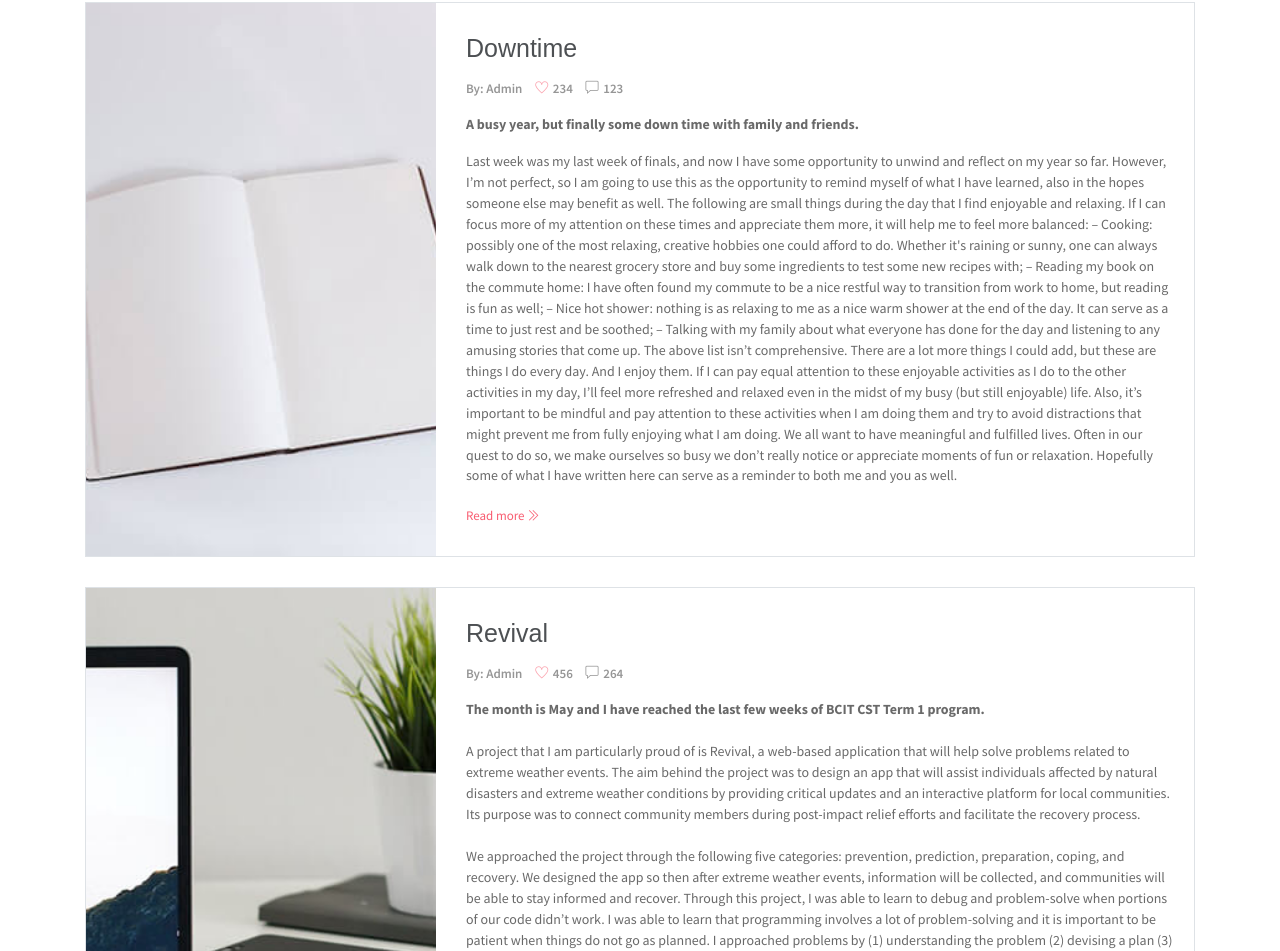
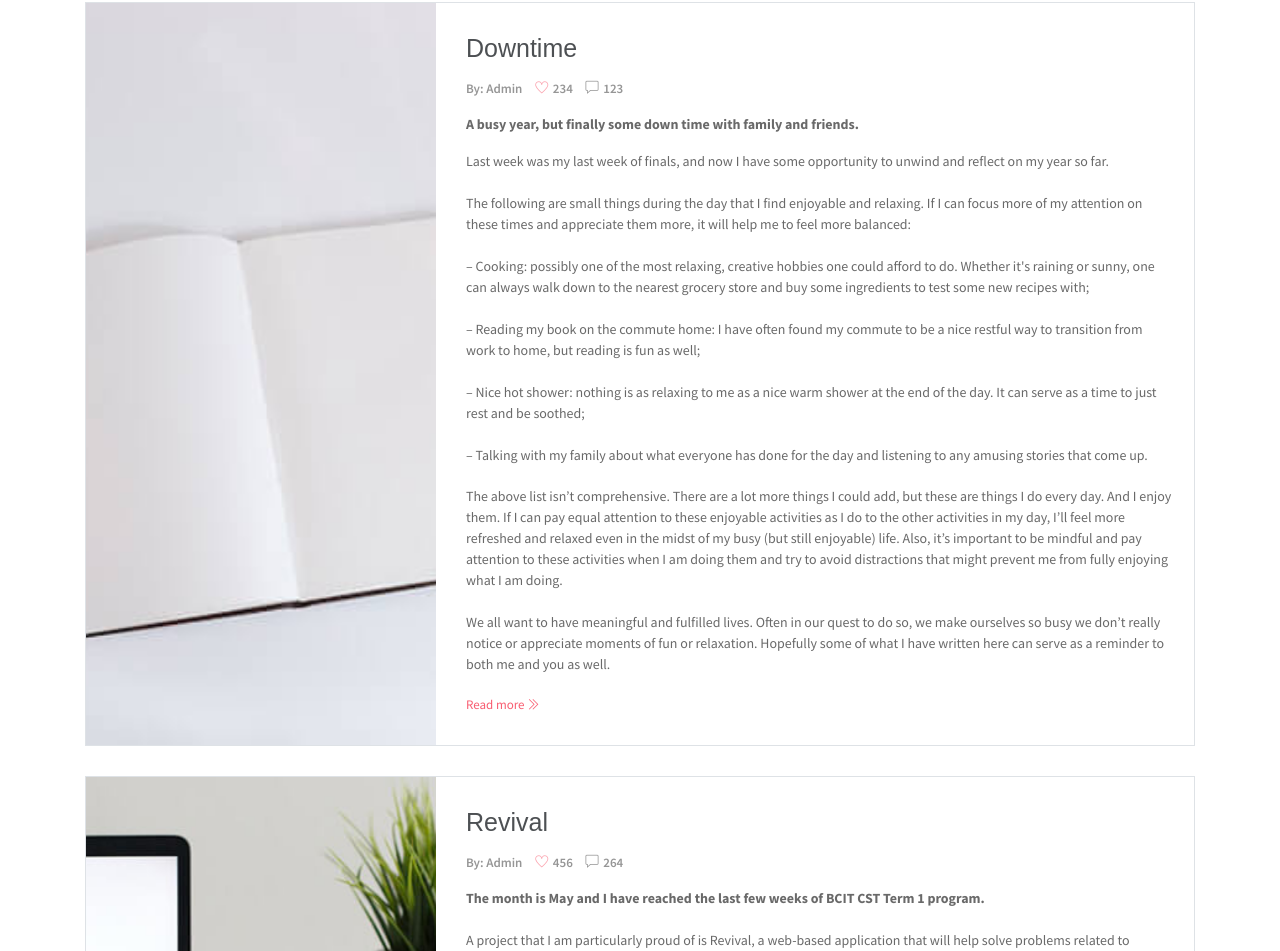
Before and after one commit to ejl1996/ejl1996.github.io, a website: page index.html in a window 1280 px wide. Shown: the part 3568-4519 px from the top of the page. Drawn offline with Linux system fonts and the light colour scheme; some packages are replaced by stand-ins of ours.

Commit message:
Add blog

```diff
--- a/index.html
+++ b/index.html
@@ -379,31 +379,33 @@
                         </p>
                         <p>Last week was my last week of finals, and now I have some opportunity to unwind and reflect
                             on my year so far.
-
-                            However, I’m not perfect, so I am going to use this as the
-                            opportunity to remind myself of
-                            what I have learned, also in the hopes someone else may benefit as well.
-
+                            <br>
+                            <br>
                             The following are small things during the day that I find enjoyable and relaxing. If I can
                             focus more of my attention on
                             these times and appreciate them more, it will help me to feel more balanced:
-
+                            <br>
+                            <br>
                             – Cooking: possibly one of the most relaxing, creative hobbies one could afford to do.
                             Whether it's raining or sunny, one
                             can always walk down to the nearest grocery store and buy some ingredients to test some new
                             recipes with;
-
+                            <br>
+                            <br>
                             – Reading my book on the commute home: I have often found my commute to be a nice restful
                             way to transition from work to
                             home, but reading is fun as well;
-
+                            <br>
+                            <br>
                             – Nice hot shower: nothing is as relaxing to me as a nice warm shower at the end of the day.
                             It can serve as a time to
                             just rest and be soothed;
-
+                            <br>
+                            <br>
                             – Talking with my family about what everyone has done for the day and listening to any
                             amusing stories that come up.
-
+                            <br>
+                            <br>
                             The above list isn’t comprehensive. There are a lot more things I could add, but these are
                             things I do every day. And I
                             enjoy them. If I can pay equal attention to these enjoyable activities as I do to the other
@@ -413,13 +415,14 @@
                             mindful and pay attention to these activities when I am doing them and try to avoid
                             distractions that might prevent me
                             from fully enjoying what I am doing.
-
+                            <br>
+                            <br>
                             We all want to have meaningful and fulfilled lives. Often in our quest to do so, we make
                             ourselves so busy we don’t
                             really notice or appreciate moments of fun or relaxation. Hopefully some of what I have
                             written here can serve as a
-                            reminder to both me and you as well.</p>
-
+                            reminder to both me and you as well.
+                        </p>
                         <a href="#" class="read-more">Read more <i class="ti-angle-double-right"></i></a>
                     </div>
                 </div><!-- end of blog wrapper -->
```
